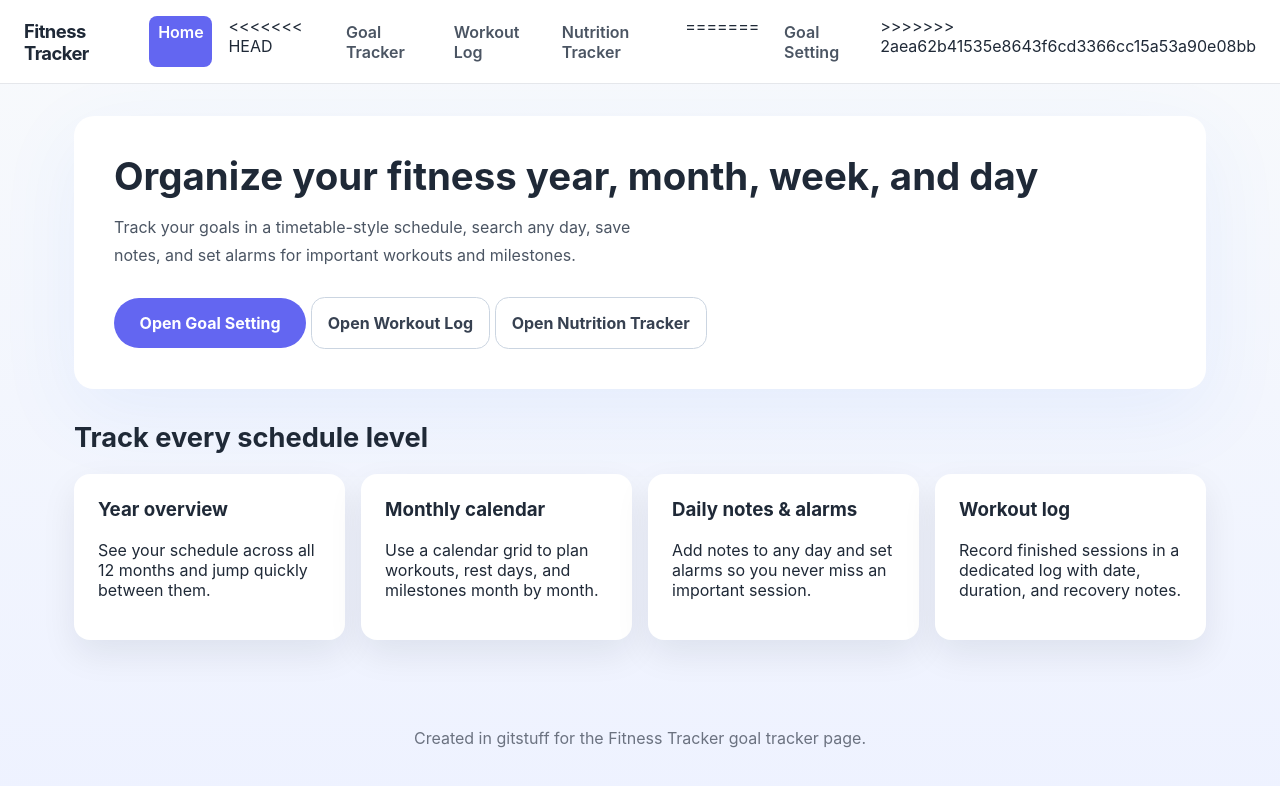
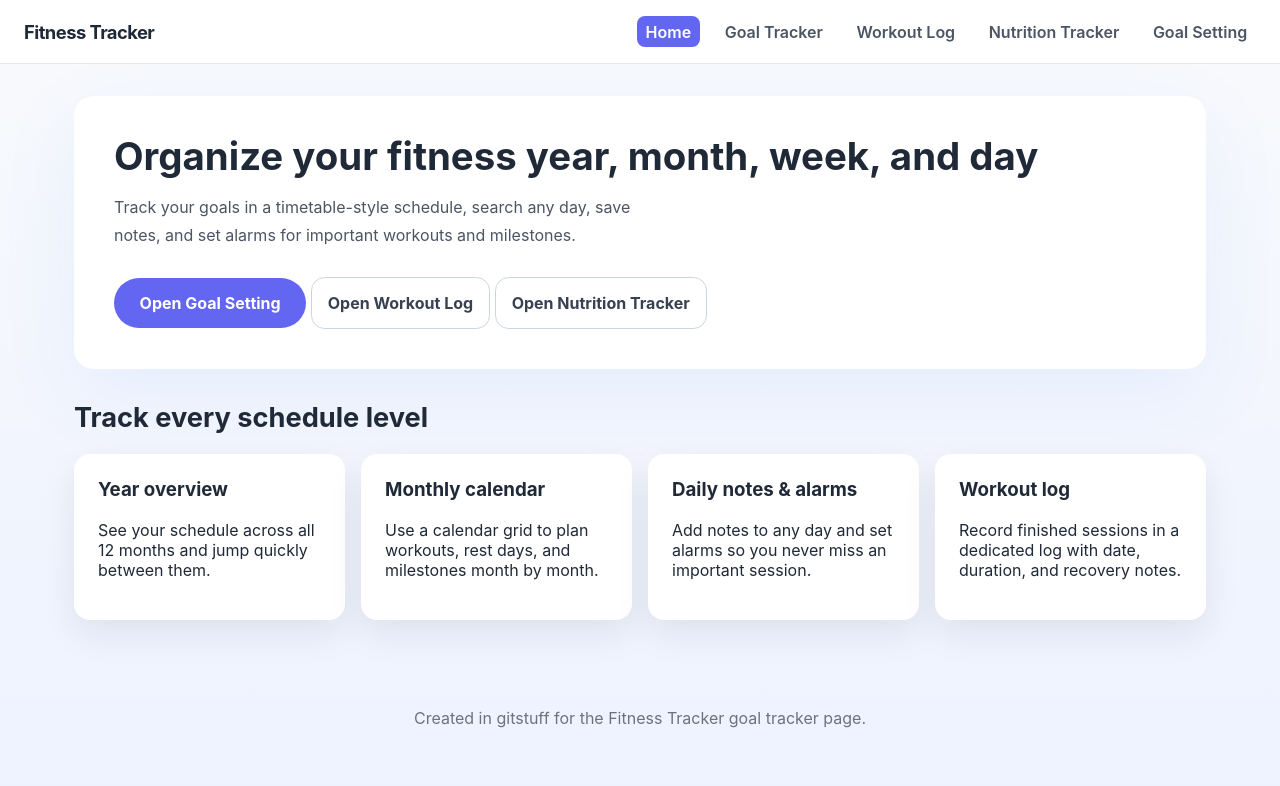
Before and after one commit to kw-123321/whatevergoes, a plain HTML site: page index.html in a window 1280 px wide. Drawn offline with Linux system fonts and the light colour scheme.

Commit message:
change error

```diff
--- a/index.html
+++ b/index.html
@@ -11,13 +11,13 @@
     <div class="brand">Fitness Tracker</div>
     <nav class="nav-bar">
       <a href="index.html" class="active">Home</a>
-<<<<<<< HEAD
+
       <a href="goal-tracker.html">Goal Tracker</a>
       <a href="workout-log.html">Workout Log</a>
       <a href="nutrition-tracker.html">Nutrition Tracker</a>
-=======
+
       <a href="goal-tracker.html">Goal Setting</a>
->>>>>>> 2aea62b41535e8643f6cd3366cc15a53a90e08bb
+
     </nav>
   </header>
 
```
